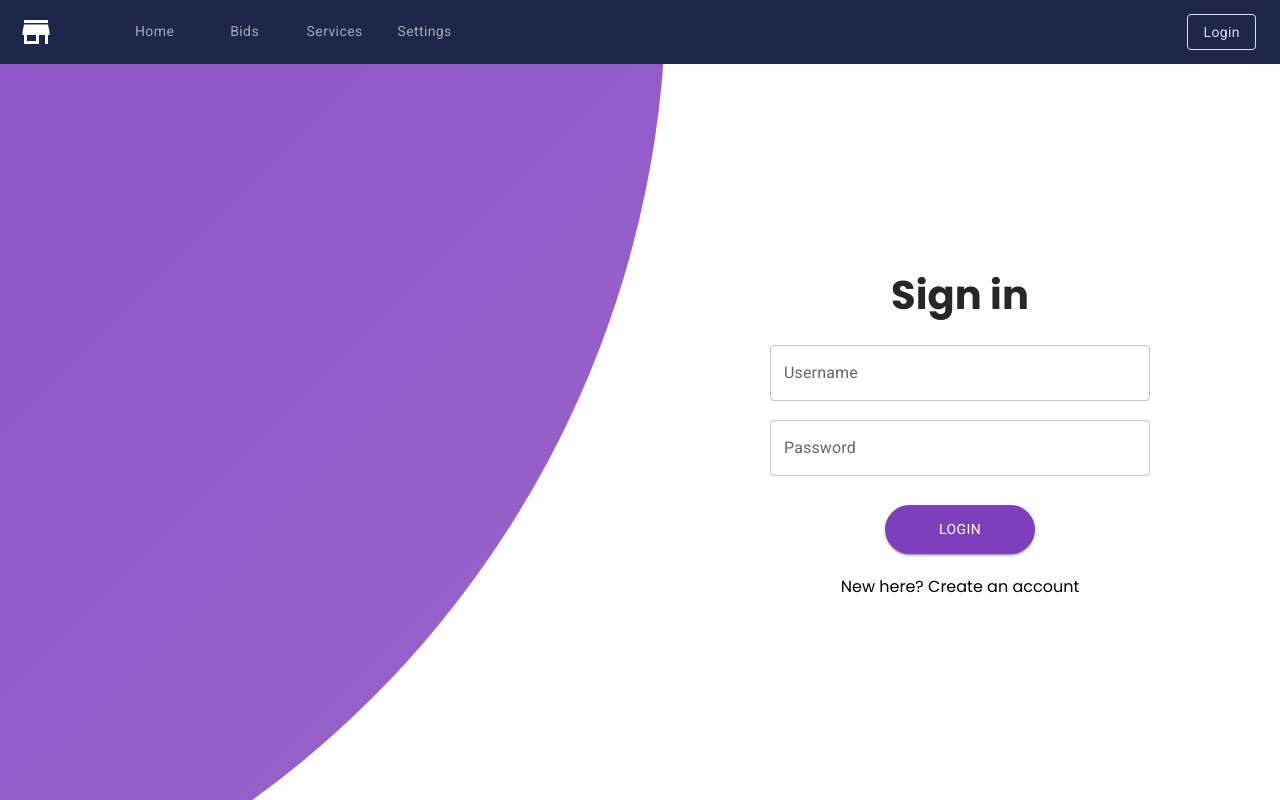
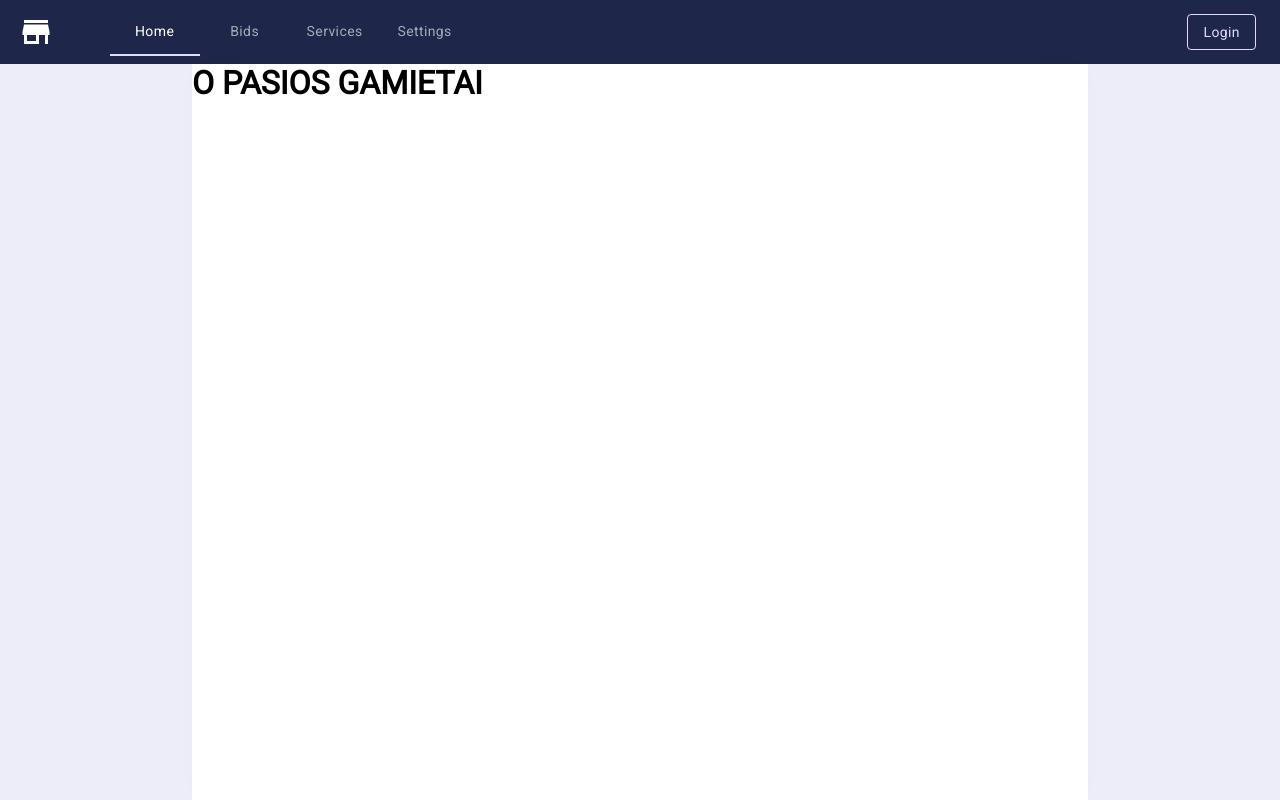
Before and after one commit to stavroskostopoulos/e-auction_app, a React (Create React App) app in the folder frontend/: page / in a window 1280 px wide. Built offline with nearby package versions, Linux system fonts and the light colour scheme.

Commit message:
linked components with router dom

```diff
--- a/frontend/src/components/App.js
+++ b/frontend/src/components/App.js
@@ -4,7 +4,7 @@ import { BrowserRouter as Router, Routes, Route } from 'react-router-dom';
 import Header from './Header';
 import Signin from './SignIn';
 import Signup from './SignUp';
-
+import MainContainer from './MainContainer';
 
 import "../css/App.css"
 import { MuiThemeProvider } from "@material-ui/core/styles";
@@ -22,9 +22,9 @@ function App() {
 
           <Routes>
 
-            <Route exact path="/" element={<Signin/>}/>
+            <Route exact path="/" element={<MainContainer/>}/>
+            <Route exact path="/login" element={<Signin/>}/>
             <Route exact path="/register" element={<Signup/>}/>
-
           </Routes>
           {/* login */}
           {/* <Signin/> */}
--- a/frontend/src/components/Header.js
+++ b/frontend/src/components/Header.js
@@ -7,6 +7,7 @@ import Button from '@mui/material/Button';
 import { Tabs } from '@mui/material';
 import Tab from '@mui/material/Tab';
 import StoreIcon from '@mui/icons-material/Store';
+import Avatar from '@mui/material/Avatar';
 import { makeStyles } from '@mui/styles';
 
 // ----------------------------------------------------------------------
@@ -36,22 +37,25 @@ const useStyles = makeStyles({
         '&:hover': {
             color: '#e4d9ff!important'
         }
+    },
+    avatarImg: {
+        marginLeft: 'auto!important'
+    },
+    linkPosition: {
+        marginLeft: 'auto!important'
     }
 });
 
 // ----------------------------------------------------------------------
 
 
-const pages = ['Products', 'Pricing', 'Blog'];
-const settings = ['Profile', 'Account', 'Dashboard', 'Logout'];
 
 
 function Header() {
 
     const classes = useStyles();
 
-    const [value, setValue] = React.useState();
-
+    const [value, setValue] = React.useState("1");
 
 
 
@@ -68,18 +72,25 @@ function Header() {
                     <Tabs
                         textColor="inherit"
                         value={value}
-                        onChange={(e,value) => setValue(value)}
+                        onChange={(e,value) => {setValue(value);
+                            {console.log(value)}; }}
                         TabIndicatorProps={{ sx: { backgroundColor: "#e4d9ff"} }}
                         className={classes.menuOptions}
                         >
-                        <Tab className={classes.menuOption} label="Home"/>
-                        <Tab className={classes.menuOption} label="Bids"/>
-                        <Tab className={classes.menuOption} label="Services"/>
-                        <Tab className={classes.menuOption} label="Settings"/>
+                        <Tab className={classes.menuOption} value="1" label="Home" component={Link} to={'/'}/>
+                        <Tab className={classes.menuOption} value="2" label="Bids" component={Link} to={'/login'}/>
+                        <Tab className={classes.menuOption} value="3" label="Services"/>
+                        <Tab className={classes.menuOption} value="4" label="Settings"/>
 
                     </Tabs>
 
-                    <Button className={classes.loginBtn} variant="outlined">Login</Button>
+                    {/* if not logged in  */}
+                    <Link to={'/login'} className={classes.linkPosition}>
+                        <Button className={classes.loginBtn} variant="outlined" onClick={()=> setValue(false)}>Login</Button>
+                    </Link>
+
+                    {/* if logged in */}
+                    {/* <Avatar alt="Travis Howard" src="/faithplusone.jpg" className={classes.avatarImg} /> */}
 
                 </Toolbar>
 
--- /dev/null
+++ b/frontend/src/components/MainContainer.js
@@ -0,0 +1,31 @@
+import React from 'react';
+import { Link } from 'react-router-dom';
+
+import "../css/App.css"
+
+
+function MainContainer() {
+
+
+    return (
+
+
+
+
+            <div className='main-container'>
+              <div className="column-left" />
+              <div className="column-right"/>
+              <div className="column-middle" style={{backgroundColor: "#fff"}}>
+                <h1>O PASIOS GAMIETAI</h1>
+              </div>
+            </div>
+
+
+
+
+
+
+    );
+  }
+
+  export default MainContainer;
--- a/frontend/src/components/SignIn.js
+++ b/frontend/src/components/SignIn.js
@@ -1,4 +1,6 @@
 import React from 'react';
+import { Link } from 'react-router-dom';
+
 import "../css/SignIn.css"
 import TextField from '@mui/material/TextField';
 import Button from '@mui/material/Button';
@@ -63,7 +65,7 @@ function Login() {
                             <CssTextField id="outlined-basic" className={classes.loginField} label="Password" type="password" variant="outlined" />
                         </div>
                         <Button className={classes.loginFormBtn} variant="contained">Login</Button>
-                        <p className='register-advice-text'>New here? Create an account</p>
+                        <p className='register-advice-text'>New here? <Link to={'/register'}>Create an account</Link></p>
                     </form>
 
                 </div>
--- a/frontend/src/components/SignUp.js
+++ b/frontend/src/components/SignUp.js
@@ -1,4 +1,6 @@
 import React from 'react';
+import { Link } from 'react-router-dom';
+
 import "../css/SignIn.css"
 import TextField from '@mui/material/TextField';
 import Button from '@mui/material/Button';
@@ -73,7 +75,7 @@ function Login() {
                         </div>
                         <Button className={classes.loginFormBtn} variant="contained">Register</Button>
 
-                        <p className='register-advice-text'>Already own an account? Sign in</p>
+                        <p className='register-advice-text'>Already own an account? <Link to={'/login'}>Sign in</Link></p>
                     </form>
 
                 </div>
```
Also changed, not shown: frontend/public/faithplusone.jpg (added).
